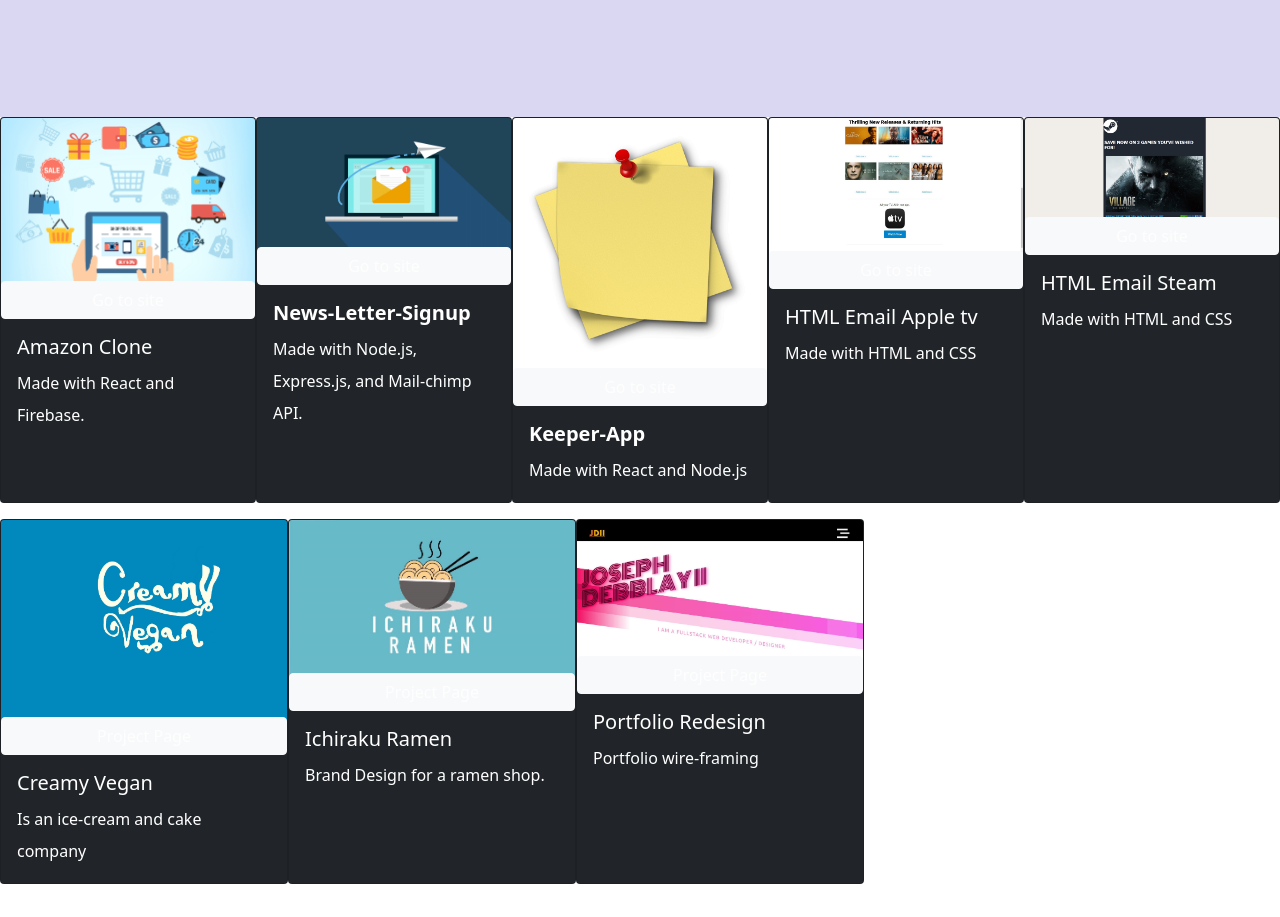
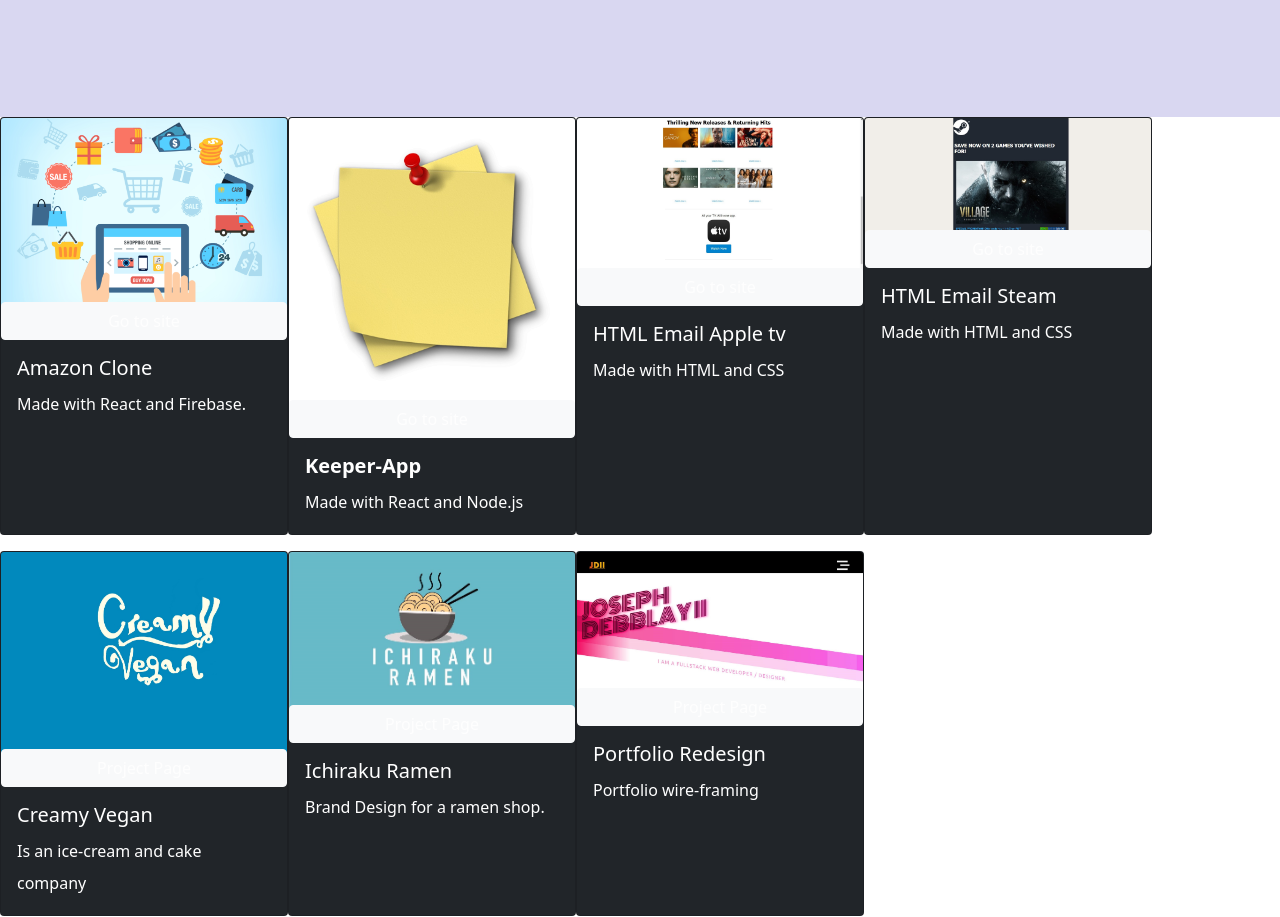
Before and after one commit to JMD2020/Joseph-Debblay-II, a plain HTML site: page index.html in a window 1280 px wide. Shown: the part 1775-2692 px from the top of the page. Drawn offline with nearby package versions, Linux system fonts and the light colour scheme.

Commit message:
removed newsletter

```diff
--- a/index.html
+++ b/index.html
@@ -147,15 +147,7 @@
           <p class="card-text">Made with React and Firebase.</p>
         </div>
       </div>
-      <div class="card text-white bg-dark mb-3" style="width: 18rem;">
-        <img class="card-img-top" src="images/news-letter.png"  alt="Card image cap">
-        <a href="https://safe-hollows-31596.herokuapp.com/" class="btn btn-light">Go to site</a>
-        <div class="card-body">
-          <h5 class="card-title"><b>News-Letter-Signup</b></h5>
-          <p class="card-text"> Made with Node.js, Express.js, and Mail-chimp API.</p>
 
-        </div>
-      </div>
       <div class="card text-white bg-dark mb-3" style="  width: 18rem;">
         <img class="card-img-top" src="images/simplestickynotes.jpg"   alt="Card image cap">
         <a href="https://keeper-app-cbd30.web.app/" class="btn btn-light">Go to site</a>
```
